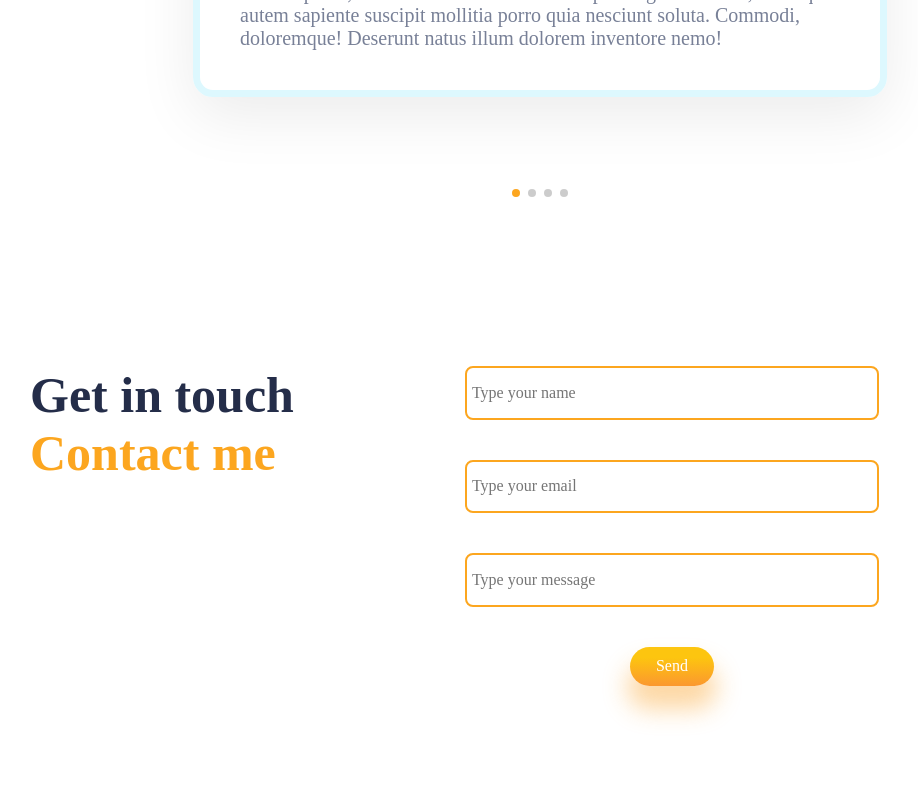
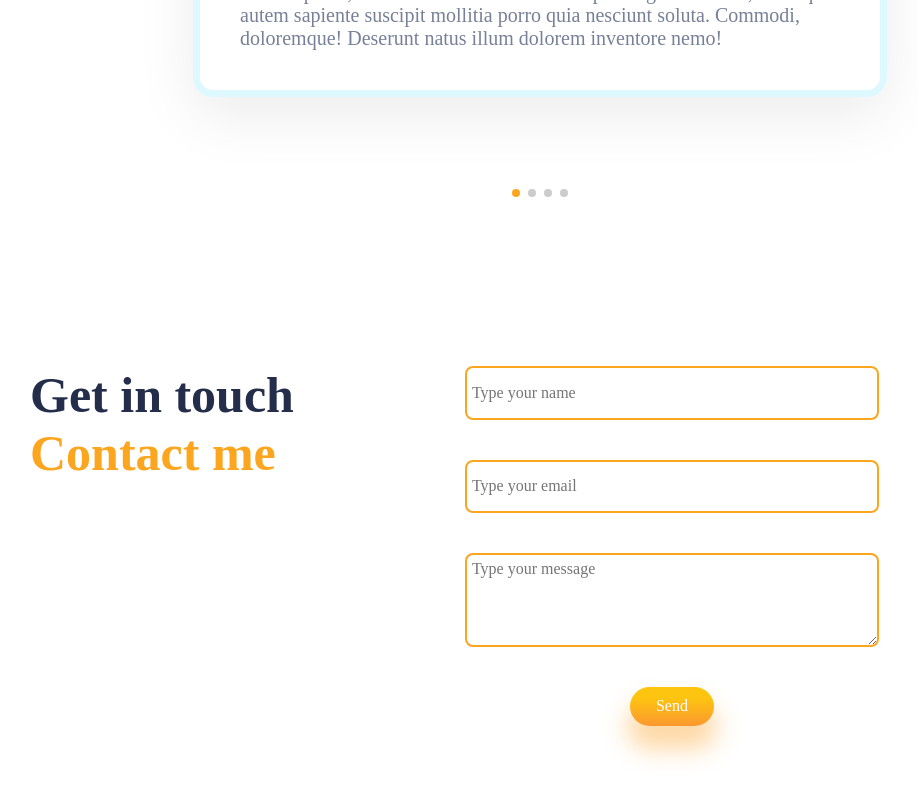
Before and after one commit to JuwelShaikh/new-prot-react, a React (Create React App) app: page / in a window 1280 px wide. Shown: the part 4320-5120 px from the top of the page, without its empty margins (100-1018 px from the left). Built offline with nearby package versions, Linux system fonts and the light colour scheme; a web font is replaced by a local one.

Commit message:
contact form added

```diff
--- a/src/Components/Contact/Contact.jsx
+++ b/src/Components/Contact/Contact.jsx
@@ -14,7 +14,7 @@ const Contact = () => {
                 <form action="#">
                     <input type="text" name='user_name' className='user' placeholder='Type your name' />
                     <input type="email" name='user_email' className='user' placeholder='Type your email' />
-                    <input type="message" name='user_message' className='user' placeholder='Type your message' />
+                    <textarea type="message" name='user_message' className='user' placeholder='Type your message' />
                     <input type="submit" name='user_name' className='button' value='Send'/>
                 </form>
             </div>
```
